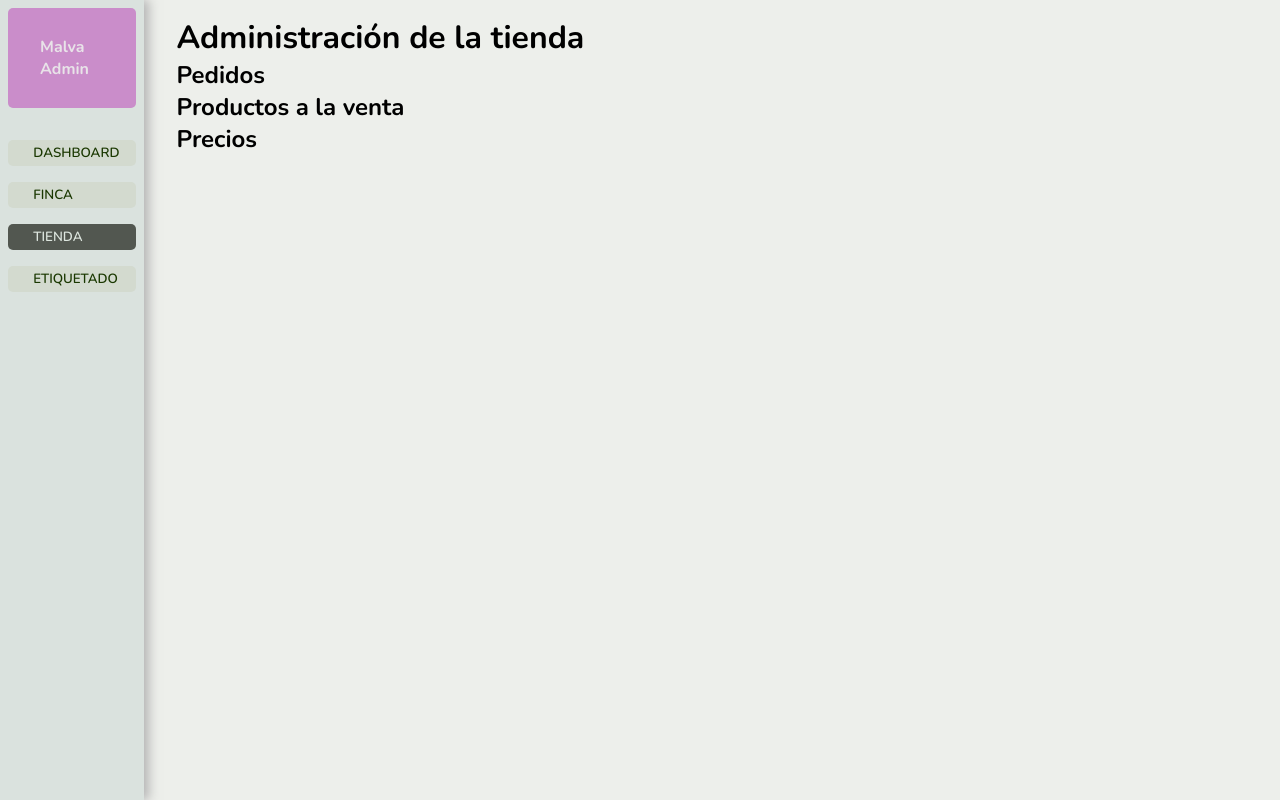
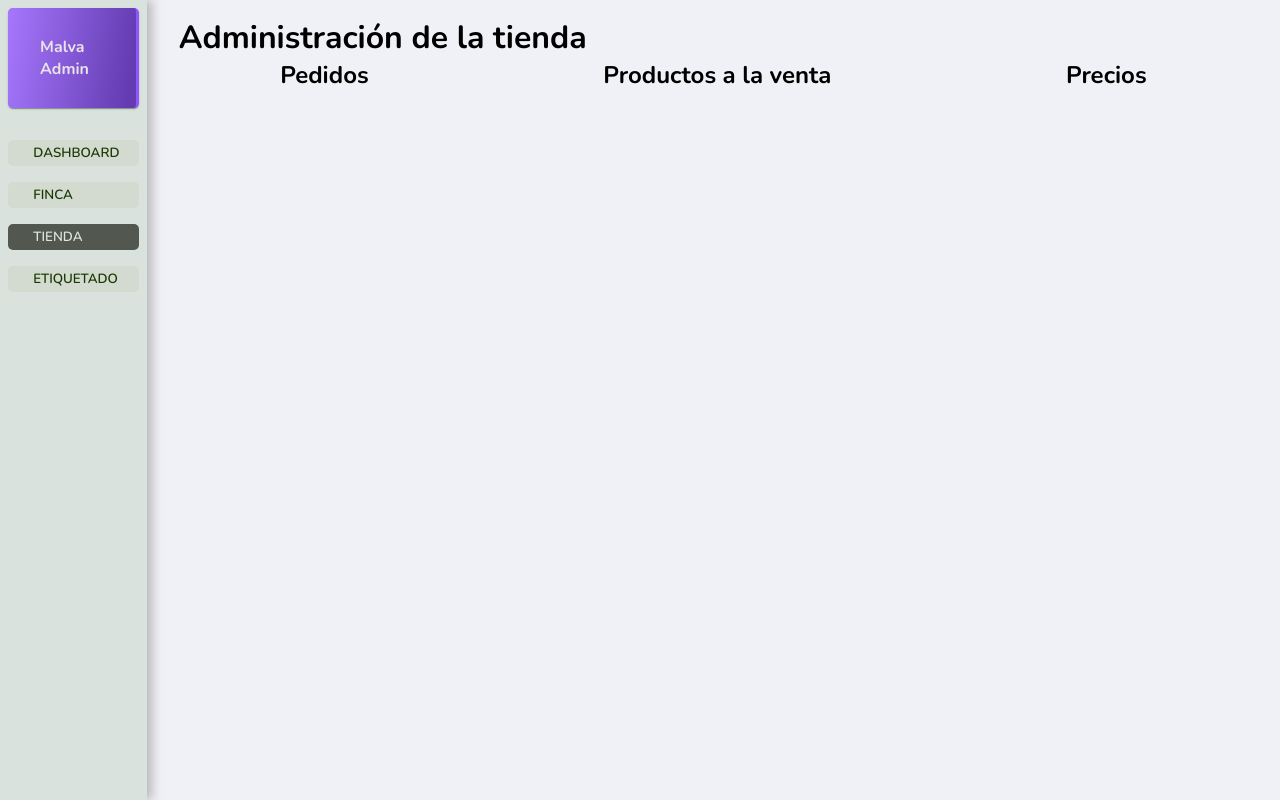
Before and after one commit to iremaru/malvariscofarm, a Next.js app in the folder malva-risco/: page /admin/shop in a window 1280 px wide. Built offline with nearby package versions, Linux system fonts and the light colour scheme; some icons are missing.

Commit message:
minor fix

```diff
--- a/malva-risco/src/app/admin/components/ui/nav/adminNav.module.scss
+++ b/malva-risco/src/app/admin/components/ui/nav/adminNav.module.scss
@@ -26,6 +26,11 @@
 		align-items: center;
 		justify-content: center;
 		padding: 1rem;
+
+		border-right: 3px solid #9055fd;
+		background-image: linear-gradient(98deg, rgb(166, 119, 253), rgb(100, 59, 177) 94%);
+		box-shadow: 0px 2px 1px -1px rgba(0, 0, 0, 0.2), 0px 1px 1px 0px rgba(0, 0, 0, 0.14), 0px 1px 3px 0px rgba(0, 0, 0, 0.12);
+
 	}
 
 	nav.adminNav {
--- a/malva-risco/src/app/admin/layout.module.scss
+++ b/malva-risco/src/app/admin/layout.module.scss
@@ -1,5 +1,5 @@
 body:has(.page__admin) {
-	background-color: rgb(237, 239, 235);
+	background-color: #f0f1f6;
 	display: flex;
 
 	.page__admin {
--- a/malva-risco/src/app/admin/shop/page.tsx
+++ b/malva-risco/src/app/admin/shop/page.tsx
@@ -1,9 +1,11 @@
 import React from "react";
+import styles from "./shop.module.scss";
 
 export default function Shop() {
   return (
-    <div>
+    <>
       <h1>Administración de la tienda</h1>
+      <div className={styles.main__view}>
         <div>
           <h2>Pedidos</h2>
         </div>
@@ -14,5 +16,6 @@ export default function Shop() {
           <h2>Precios</h2>
         </div>
       </div>
+    </>
   );
 }
--- /dev/null
+++ b/malva-risco/src/app/admin/shop/shop.module.scss
@@ -0,0 +1,7 @@
+.main__view {
+	width: 100%;
+	display: flex;
+	justify-content: space-around;
+	gap: 2rem;
+
+}
```
Also changed, not shown: malva-risco/src/app/admin/components/reactAdminApp/batch/batch.tsx (+2 -15 lines). Lines whose indentation alone changed are shown as unchanged.
